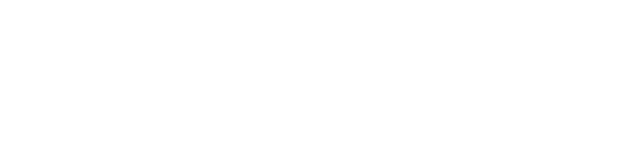
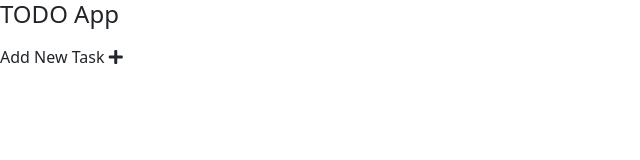
Before and after one commit to Kipkorir-Gideon/Practice, a plain HTML site: page javascript/CRUD/To-Do/index.html in a window 1280 px wide. Shown: the whole page, without its empty margins (0-640 px from the left). Drawn offline with nearby package versions, Linux system fonts and the light colour scheme.

Commit message:
Add a title element for the app and a div for adding a new task.

```diff
--- a/javascript/CRUD/To-Do/index.html
+++ b/javascript/CRUD/To-Do/index.html
@@ -10,6 +10,13 @@
     <link rel="stylesheet" href="style.css" type="text/css">
 </head>
 <body>
+    <div class="app">
+        <h4 class="mb-3">TODO App</h4>
 
+        <div class="addNew" data-toggle="modal" data-target="#form">
+            <span>Add New Task</span>
+            <i class="fa fa-plus"></i>
+        </div>
+    </div>
 </body>
 </html>
```
